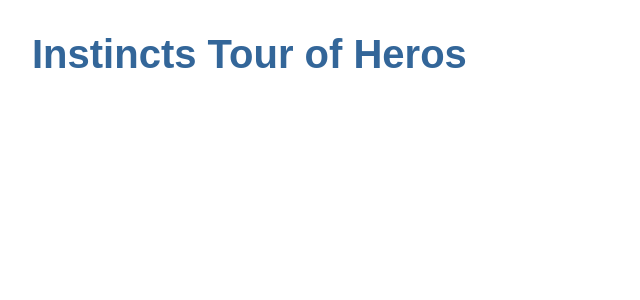
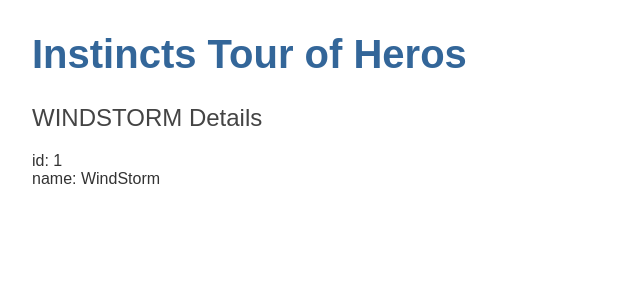
Before and after one commit to brayckner/tour-of-heros, an Angular app: page / in a window 1280 px wide. Shown: the top 300 px of the page, without its empty margins (0-640 px from the left). Built offline with nearby package versions, Linux system fonts and the light colour scheme.

Commit message:
Hero Component Added

```diff
--- a/src/app/app.component.html
+++ b/src/app/app.component.html
@@ -1 +1,2 @@
 <h1>{{title}}</h1>
+<app-heroes></app-heroes>
--- a/src/app/app.module.ts
+++ b/src/app/app.module.ts
@@ -2,10 +2,12 @@
 import { BrowserModule } from '@angular/platform-browser';
 
 import { AppComponent } from './app.component';
+import { HeroesComponent } from './heroes/heroes.component';
 
 @NgModule({
   declarations: [
-    AppComponent
+    AppComponent,
+    HeroesComponent
   ],
   imports: [
     BrowserModule
--- /dev/null
+++ b/src/app/hero.ts
@@ -0,0 +1,4 @@
+export interface Hero {
+    id: number;
+    name: string;
+}
--- /dev/null
+++ b/src/app/heroes/heroes.component.html
@@ -0,0 +1,3 @@
+<h2>{{hero.name | uppercase}} Details</h2>
+<div><span>id: </span>{{hero.id}}</div>
+<div><span>name: </span>{{hero.name}}</div>
--- /dev/null
+++ b/src/app/heroes/heroes.component.ts
@@ -0,0 +1,21 @@
+import { Component, OnInit } from '@angular/core';
+import { Hero } from '../hero';
+
+@Component({
+  selector: 'app-heroes',
+  templateUrl: './heroes.component.html',
+  styleUrls: ['./heroes.component.css']
+})
+export class HeroesComponent implements OnInit {
+
+  hero: Hero = {
+    id: 1,
+    name: 'WindStorm'
+  };
+
+  constructor() { }
+
+  ngOnInit(): void {
+  }
+
+}
```
Also changed, not shown: src/app/heroes/heroes.component.css (added), 1 other file (tests, documents, lock files or other folders).
